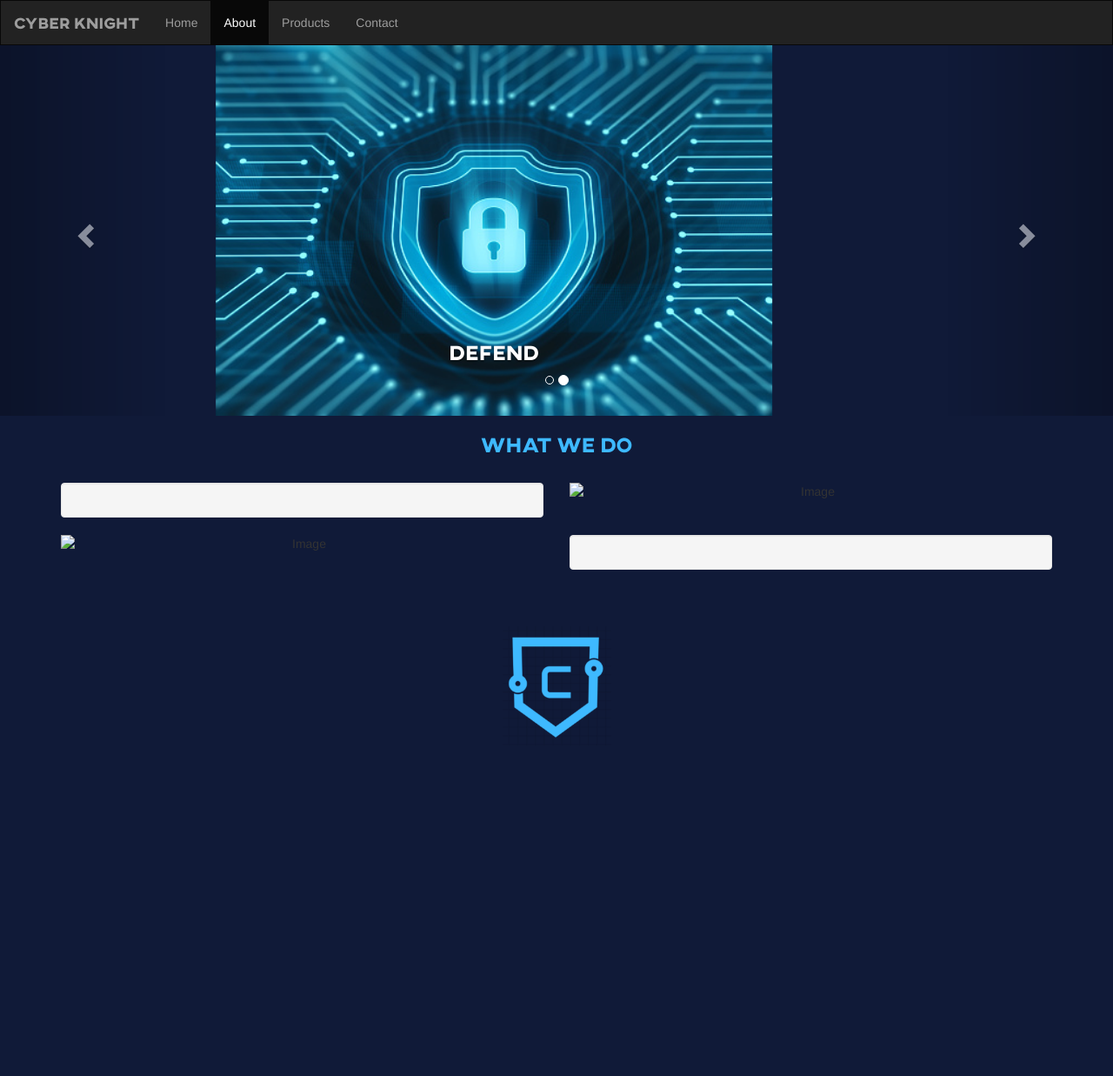
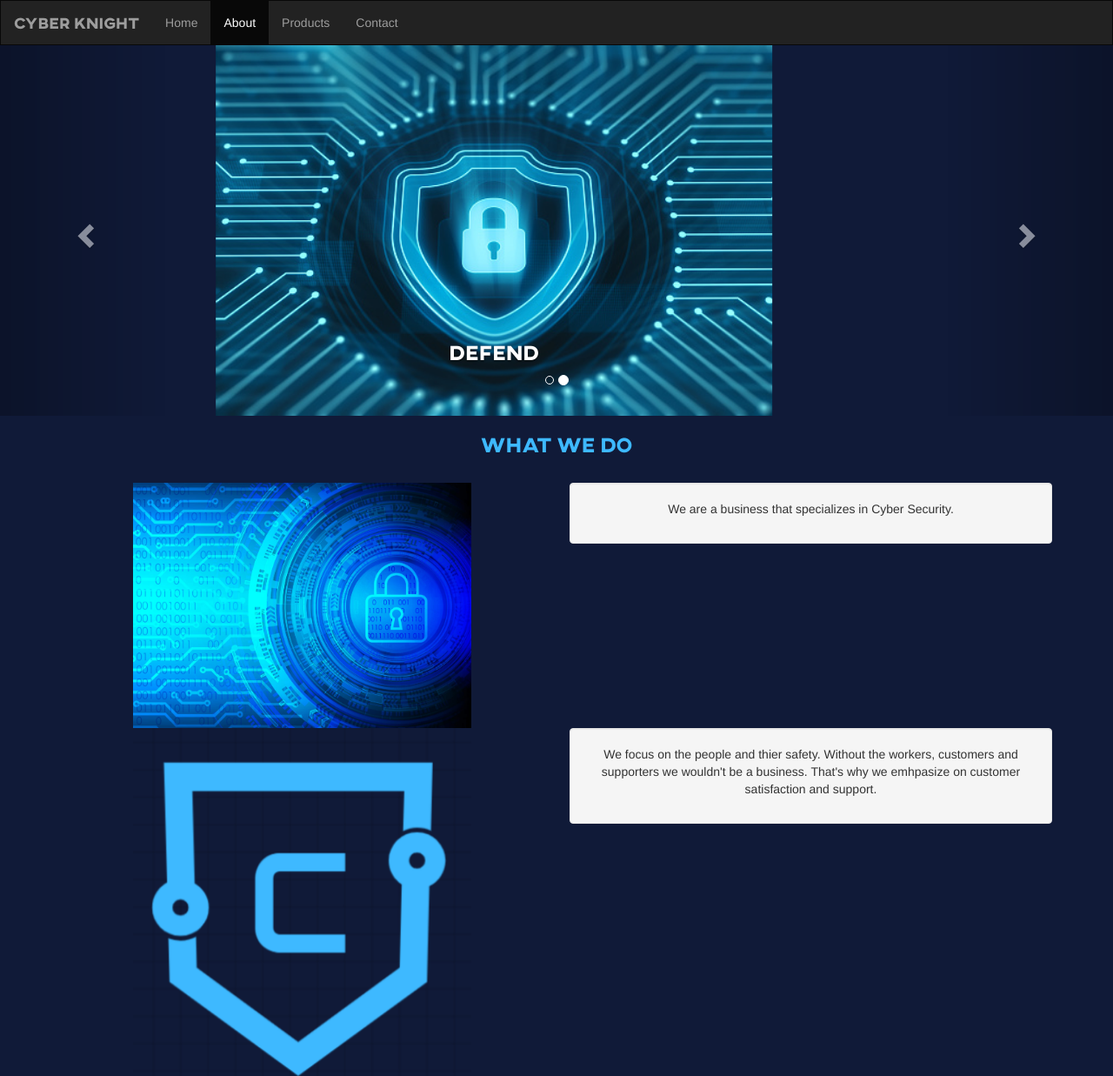
Before and after one commit to D1rtydan05/CyberKnight, a plain HTML site: page about.html in a window 1280 px wide. Shown: the top 1237 px of the page at 87% size. Before the commit the page ends 882 px from the top, so only its background shows below. Drawn offline with nearby package versions, Linux system fonts and the light colour scheme.

Commit message:
Presentable
The website is now in a presentable version if it is needed to be. 1/21/2021

```diff
--- a/about.html
+++ b/about.html
@@ -77,12 +77,12 @@
   <h3 style="color: #3eb9ff;">What We Do</h3><br>
   <div class="row">
       <div class="col-sm-6">
-        <div class="well">
-
-        </div>
+        <img class="img-responsive" src="Cyber Security.jpg" alt="Image" style="width: 70%; margin-left: auto; margin-right: auto;">
       </div>
       <div class="col-sm-6">
-        <img class="img-responsive" src="" alt="Image">
+        <div class="well">
+          <p>We are a business that specializes in Cyber Security.</p>
+        </div>
       </div>
     <!-- <div class="col-sm-4">
       <img src="https://placehold.it/150x80?text=IMAGE" class="img-responsive" alt="Image">
@@ -103,18 +103,18 @@
   </div>
   <div class="row">
     <div class="col-sm-6">
-        <img class="img-responsive" src="" alt="Image">
+        <img class="img-responsive" src="Logo.PNG" alt="Image" style="width: 70%; margin-left: auto; margin-right: auto;">
     </div>
     <div class="col-sm-6">
         <div class="well">
-
+          <p>We focus on the people and thier safety. Without the workers, customers and supporters we wouldn't be a business. That's why we emhpasize on customer satisfaction and support.</p>
         </div>
     </div>
   </div>
 </div><br>
 
 <footer class="container-fluid text-center">
-  <img class="img-responsive" id="footerImg" src="Logo.PNG" alt="Image">
+  <!-- <img class="img-responsive" id="footerImg" src="Logo.PNG" alt="Image"> -->
   <!-- <p>Footer Text</p> -->
 </footer>
 
--- a/products.css
+++ b/products.css
@@ -13,6 +13,8 @@
   /* Remove the jumbotron's default bottom margin */
    .jumbotron {
     margin-bottom: 5%;
+    background-color: #101a38;
+    color: #f2f2f2;
   }
 
   /* Add a gray background color and some padding to the footer */
```
Also changed, not shown: products.html (+2 -2 lines), Cyber Security.jpg (added).
